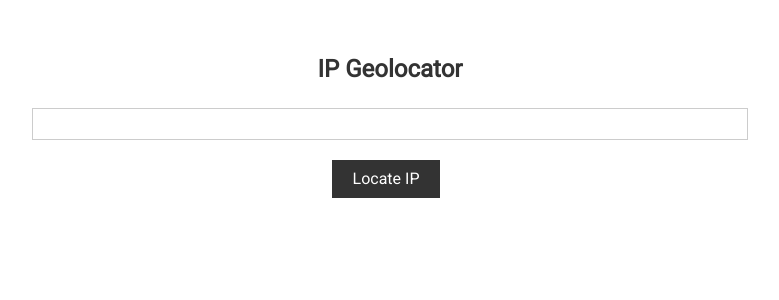
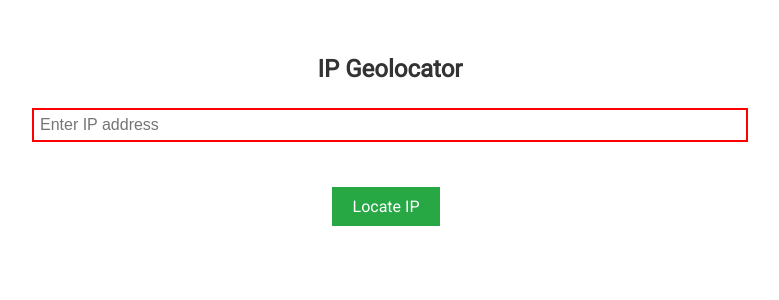
Before and after one commit to amalshaji/ipwhere, a Svelte app: page / in a window 1280 px wide. Shown: the top 300 px of the page, without its empty margins (250-1029 px from the left). Built offline with nearby package versions, Linux system fonts and the light colour scheme.

Commit message:
ip validation

```diff
--- a/src/App.svelte
+++ b/src/App.svelte
@@ -1,16 +1,22 @@
 <script>
+	import { emailValidator, requiredValidator } from "./validators.js";
+	import { createFieldValidator } from "./validation.js";
+
+	const [validity, validate] = createFieldValidator(
+		requiredValidator(),
+		emailValidator()
+	);
+
 	let ip = "";
 	let disp_ip = "";
 	let country = "";
 	let region = "";
 	let isp = "";
-	let message = "";
 	let lat = "";
 	let lon = "";
 
 	const getData = () => {
 		output.setAttribute("hidden", "");
-		error.setAttribute("hidden", "");
 		fetch("/api/" + ip)
 			.then((res) => res.json())
 			.then((data) => {
@@ -22,10 +28,6 @@
 				lat = data.lat;
 				lon = data.lon;
 				output.removeAttribute("hidden");
-			})
-			.catch((err) => {
-				message = err.message;
-				error.removeAttribute("hidden");
 			});
 	};
 </script>
@@ -47,13 +49,48 @@
 		height: 300px;
 		overflow: auto;
 	}
+	input {
+		outline: none;
+		border-width: 2px;
+	}
+
+	.validation-hint {
+		color: red;
+		padding: 6px 0;
+	}
+
+	.field-danger {
+		border-color: red;
+	}
+
+	.field-success {
+		border-color: green;
+	}
 </style>
 
 <div class="container">
 	<center>
 		<h2>IP Geolocator</h2>
-		<input type="text" bind:value={ip} id="ip-add" />
-		<button type="button" class="btn btn-dark" on:click={getData}>Locate IP</button>
+		<input
+			type="text"
+			placeholder="Enter IP address"
+			bind:value={ip}
+			id="ip-add"
+			class:field-danger={!$validity.valid}
+			class:field-success={$validity.valid}
+			use:validate={ip} />
+		{#if $validity.dirty && !$validity.valid}
+			<span class="validation-hint">
+				INVALID -
+				{$validity.message}
+				{$validity.dirty}
+			</span>
+		{/if}<br />
+		<button
+			disabled={!$validity.valid}
+			type="button"
+			class="btn btn-success"
+			on:click={getData}>Locate IP</button>
 		<div hidden id="output">
 			<div class="card">
 				IP:
@@ -75,6 +112,5 @@
 				src="https://www.openstreetmap.org/export/embed.html?bbox={lon - 0.5}%2C{lat - 0.5}%2C{lon + 0.5}%2C{lat + 0.5}&layer=mapnik▮={lat}%2C{lon}"
 				style="border: 1px solid black" /><br />
 		</div>
-		<div hidden id="error">{message}</div>
 	</center>
 </div>
--- /dev/null
+++ b/src/validate.js
@@ -0,0 +1,17 @@
+function buildValidator(validators) {
+    return function validate(value, dirty) {
+        if (!validators || validators.length === 0) {
+            return { dirty, valid: true }
+        }
+
+        const failing = validators.find(v => v(value) !== true)
+
+        return {
+            dirty,
+            valid: !failing,
+            message: failing && failing(value)
+        }
+    }
+}
+
+export { buildValidator }
--- /dev/null
+++ b/src/validation.js
@@ -0,0 +1,30 @@
+import { writable } from "svelte/store"
+import { buildValidator } from "./validate"
+
+export function createFieldValidator(...validators) {
+    const { subscribe, set } = writable({ dirty: false, valid: false, message: null })
+    const validator = buildValidator(validators)
+
+    function action(node, binding) {
+        function validate(value, dirty) {
+            const result = validator(value, dirty)
+            set(result)
+        }
+
+        validate(binding, false)
+
+        return {
+            update(value) {
+                validate(value, true)
+            }
+        }
+    }
+
+    function reset() {
+        setTimeout(() => {
+            set({ dirty: false, valid: false, message: null })
+        }, 500);
+    }
+
+    return [{ subscribe }, action, reset]
+}
--- /dev/null
+++ b/src/validators.js
@@ -0,0 +1,16 @@
+function emailValidator() {
+    return function email(value) {
+        return (value && !!value.match(/^(25[0-5]|2[0-4][0-9]|[01]?[0-9][0-9]?)\.(25[0-5]|2[0-4][0-9]|[01]?[0-9][0-9]?)\.(25[0-5]|2[0-4][0-9]|[01]?[0-9][0-9]?)\.(25[0-5]|2[0-4][0-9]|[01]?[0-9][0-9]?)$/)) || 'Please enter a valid IP'
+    }
+}
+
+function requiredValidator() {
+    return function required(value) {
+        return (value !== undefined && value !== null && value !== '') || 'Enter IP adress'
+    }
+}
+
+export {
+    emailValidator,
+    requiredValidator
+}
```
Also changed, not shown: public/build/bundle.css, public/build/bundle.js, 2 other files (tests, documents, lock files or other folders).
